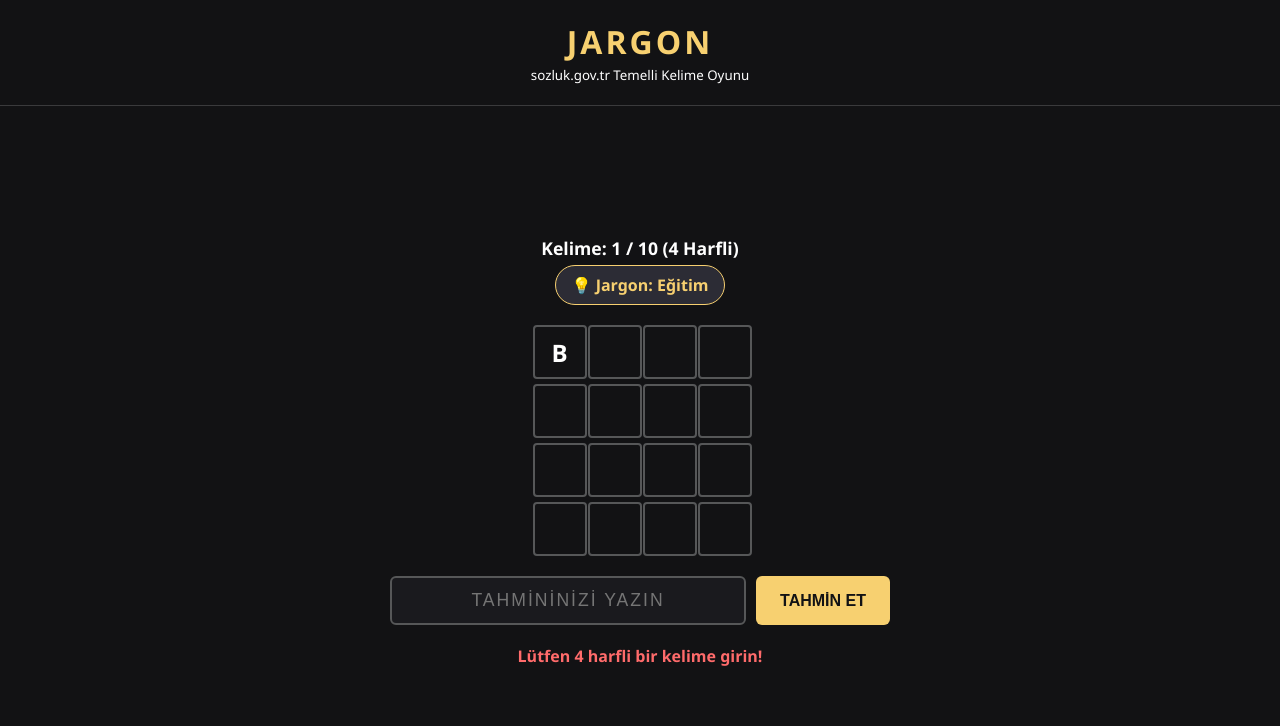
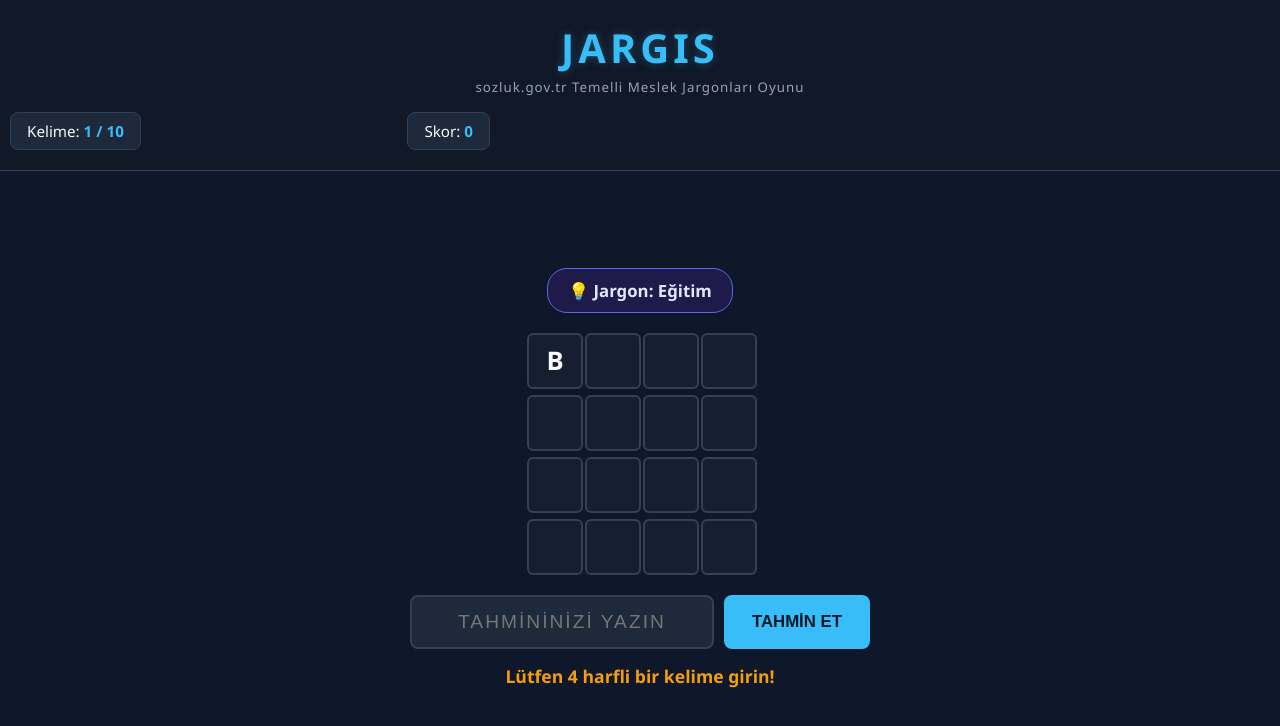
Before and after one commit to 20danda14-create/JARGON, a plain HTML site: page index.html in a window 1280 px wide. Both pictures are taken after a click on the button "TAHMİN ET". Drawn offline with Linux system fonts and the light colour scheme.

Commit message:
Update index.html

```diff
--- a/index.html
+++ b/index.html
@@ -3,16 +3,17 @@
 <head>
     <meta charset="UTF-8">
     <meta name="viewport" content="width=device-width, initial-scale=1.0">
-    <title>Jargon - Meslek Jargonları Oyunu</title>
+    <title>Jargis - Meslek Jargonları Oyunu</title>
     <style>
         :root {
-            --bg-color: #121214;
-            --card-bg: #1a1a1e;
-            --text-color: #ffffff;
-            --correct: #538d4e;
-            --present: #b59f3b;
-            --absent: #3a3a3c;
-            --border-color: #565758;
+            --bg-color: #0f172a;
+            --card-bg: #1e293b;
+            --text-color: #f8fafc;
+            --correct: #10b981;
+            --present: #f59e0b;
+            --absent: #475569;
+            --border-color: #334155;
+            --accent: #38bdf8;
         }
 
         body {
@@ -30,13 +31,39 @@
             text-align: center;
             padding: 20px;
             width: 100%;
-            border-bottom: 1px solid var(--absent);
+            border-bottom: 1px solid var(--border-color);
+            background-color: #111827;
         }
 
         h1 {
             margin: 0;
-            letter-spacing: 3px;
-            color: #f7d070;
+            letter-spacing: 4px;
+            color: var(--accent);
+            font-size: 2.5rem;
+            text-shadow: 0 0 10px rgba(56, 189, 248, 0.3);
+        }
+
+        .stats-bar {
+            display: flex;
+            justify-content: space-between;
+            width: 100%;
+            max-width: 500px;
+            margin-top: 15px;
+            padding: 0 10px;
+            box-sizing: border-box;
+        }
+
+        .stat-box {
+            background-color: var(--card-bg);
+            padding: 8px 16px;
+            border-radius: 8px;
+            border: 1px solid var(--border-color);
+            font-size: 0.95rem;
+        }
+
+        .stat-value {
+            font-weight: bold;
+            color: var(--accent);
         }
 
         .game-container {
@@ -48,43 +75,40 @@
             padding: 20px;
             max-width: 500px;
             width: 100%;
-        }
-
-        .level-info {
-            font-size: 1.1rem;
-            margin-bottom: 5px;
-            font-weight: bold;
+            box-sizing: border-box;
         }
 
         .jargon-hint {
-            background-color: #2c2c35;
-            padding: 8px 16px;
+            background-color: #1e1b4b;
+            padding: 10px 20px;
             border-radius: 20px;
-            font-size: 1rem;
+            font-size: 1.05rem;
             margin-bottom: 20px;
-            border: 1px solid #f7d070;
-            color: #f7d070;
+            border: 1px solid #6366f1;
+            color: #e0e7ff;
             font-weight: 600;
+            box-shadow: 0 4px 6px -1px rgba(0, 0, 0, 0.1);
         }
 
         .matrix {
             display: grid;
-            gap: 5px;
+            gap: 6px;
             margin-bottom: 20px;
         }
 
         .cell {
-            width: 50px;
-            height: 50px;
+            width: 52px;
+            height: 52px;
             border: 2px solid var(--border-color);
             display: flex;
             align-items: center;
             justify-content: center;
-            font-size: 1.5rem;
+            font-size: 1.6rem;
             font-weight: bold;
             text-transform: uppercase;
-            border-radius: 4px;
+            border-radius: 6px;
             transition: all 0.3s ease;
+            background-color: rgba(30, 41, 59, 0.5);
         }
 
         .cell.correct { background-color: var(--correct); border-color: var(--correct); }
@@ -95,15 +119,15 @@
             display: flex;
             gap: 10px;
             width: 100%;
-            margin-bottom: 20px;
+            margin-bottom: 15px;
         }
 
         input {
             flex: 1;
-            padding: 12px;
-            font-size: 1.1rem;
+            padding: 14px;
+            font-size: 1.2rem;
             border: 2px solid var(--border-color);
-            border-radius: 6px;
+            border-radius: 8px;
             background-color: var(--card-bg);
             color: var(--text-color);
             text-transform: uppercase;
@@ -113,111 +137,174 @@
 
         input:focus {
             outline: none;
-            border-color: #f7d070;
+            border-color: var(--accent);
+            box-shadow: 0 0 0 3px rgba(56, 189, 248, 0.2);
         }
 
         button {
-            padding: 12px 24px;
-            font-size: 1rem;
+            padding: 14px 28px;
+            font-size: 1.05rem;
             font-weight: bold;
-            background-color: #f7d070;
-            color: #121214;
+            background-color: var(--accent);
+            color: #0f172a;
             border: none;
-            border-radius: 6px;
-            cursor:pointer;
-            transition: opacity 0.2s;
+            border-radius: 8px;
+            cursor: pointer;
+            transition: all 0.2s;
         }
 
-        button:hover { opacity: 0.9; }
+        button:hover { opacity: 0.9; transform: translateY(-1px); }
+        button:active { transform: translateY(0); }
 
         .message {
-            height: 25px;
+            min-height: 25px;
             font-weight: bold;
-            color: #ff6b6b;
             text-align: center;
+            margin-bottom: 15px;
+            font-size: 1.1rem;
+        }
+
+        .meaning-card {
+            background-color: #1e293b;
+            border-left: 5px solid var(--accent);
+            padding: 15px;
+            border-radius: 0 8px 8px 0;
+            width: 100%;
+            box-sizing: border-box;
+            margin-top: 10px;
+            display: none;
+            animation: fadeIn 0.5s ease-in-out;
+        }
+
+        .meaning-title {
+            font-weight: bold;
+            color: var(--accent);
+            margin-bottom: 5px;
+            font-size: 1.1rem;
+        }
+
+        .meaning-text {
+            font-size: 0.95rem;
+            line-height: 1.5;
+            color: #cbd5e1;
+        }
+
+        .next-btn {
+            background-color: var(--correct);
+            color: white;
+            margin-top: 15px;
+            display: none;
+            width: 100%;
+        }
+
+        @keyframes fadeIn {
+            from { opacity: 0; transform: translateY(10px); }
+            to { opacity: 1; transform: translateY(0); }
         }
     </style>
 </head>
 <body>
 
     <header>
-        <h1>JARGON</h1>
-        <small>sozluk.gov.tr Temelli Kelime Oyunu</small>
+        <h1>JARGIS</h1>
+        <small style="color: #94a3b8; letter-spacing: 1px;">sozluk.gov.tr Temelli Meslek Jargonları Oyunu</small>
+        <div class="stats-bar">
+            <div class="stat-box">Kelime: <span id="levelInfo" class="stat-value">1 / 10</span></div>
+            <div class="stat-box">Skor: <span id="scoreInfo" class="stat-value">0</span></div>
+        </div>
     </header>
 
     <div class="game-container">
-        <div class="level-info" id="levelInfo">Kelime: 1 / 10</div>
         <div class="jargon-hint" id="jargonHint">💡 Jargon: Yükleniyor...</div>
 
         <div class="matrix" id="matrix"></div>
 
-        <div class="input-area">
+        <div class="input-area" id="inputArea">
             <input type="text" id="guessInput" placeholder="Tahmininizi yazın" maxlength="4" autocomplete="off">
             <button id="guessBtn">TAHMİN ET</button>
         </div>
 
         <div class="message" id="message"></div>
+
+        <div class="meaning-card" id="meaningCard">
+            <div class="meaning-title" id="meaningTitle">KELİME VE ANLAMI</div>
+            <div class="meaning-text" id="meaningText">Kelimenin sözlükteki tanımı burada görünecek.</div>
+            <button class="next-btn" id="nextBtn">SONRAKİ KELİME ➔</button>
+        </div>
     </div>
 
     <script>
-        // Oyun Kelime Havuzu (sozluk.gov.tr verilerine uygun ölçekleme)
+        // Oyun Kelime Havuzu (sozluk.gov.tr verilerine ve anlamlarına uygun olarak hazırlanmıştır)
         const wordList = [
             // 4 Harfliler
-            { word: "BURS", hint: "Eğitim" },
-            { word: "İLAM", hint: "Hukuk" },
-            { word: "OROZ", hint: "Denizcilik" },
+            { word: "BURS", hint: "Eğitim", meaning: "Bir öğrencinin öğrenimini sürdürebilmesi veya bir kimsenin bilgi ve görgüsünü artırabilmesi için devletçe veya özel kuruluşlarca ayrılan aylık ödenek." },
+            { word: "İLAM", hint: "Hukuk", meaning: "Bir davanın mahkemece nasıl bir hükme bağlandığını gösteren resmi mühürlü belge." },
+            { word: "OROZ", hint: "Denizcilik", meaning: "Menteşeli pencereleri açıp kapamaya yarayan demir mandal veya gemi demirlerindeki kilit mekanizması mekanik parçası." },
             // 5 Harfliler
-            { word: "ANFOR", hint: "Arkeoloji" },
-            { word: "RAYİÇ", hint: "Ticaret / Ekonomi" },
-            { word: "LÜMEN", hint: "Tıp / Fizik" },
+            { word: "ANFOR", hint: "Arkeoloji", meaning: "Antik Dönem'e ait, dibi sivri, iki kulplu, zeytinyağı veya şarap taşımakta kullanılan pişmiş toprak kap (Amfora)." },
+            { word: "RAYİÇ", hint: "Ticaret / Ekonomi", meaning: "Bir para biriminin veya malın piyasadaki satış ve sürüm değeri, cari fiyat." },
+            { word: "LÜMEN", hint: "Tıp / Fizik", meaning: "Anatomide damar veya içi boş organların içindeki boşluk; Fizikte ise bir ışık kaynağının yaydığı toplam ışık akısının birimi." },
             // 6 Harfliler
-            { word: "TAHKİM", hint: "Hukuk" },
-            { word: "BORDRO", hint: "Maliye / Muhasebe" },
-            { word: "BİYOPSİ", hint: "Tıp" },
+            { word: "TAHKİM", hint: "Hukuk", meaning: "Taraflar arasındaki uyuşmazlıkların mahkeme yerine hakem adı verilen tarafsız üçüncü kişilerce çözümlenmesi yöntemi." },
+            { word: "BORDRO", hint: "Maliye / Muhasebe", meaning: "Hesap durumunu gösteren çizelge; özellikle çalışanlara ödenen ücretlerin ayrıntılarını gösteren resmi belge." },
+            { word: "BİYOPSİ", hint: "Tıp", meaning: "Tanı koyabilmek amacıyla canlı bir dokudan, mikroskop altında incelenmek üzere küçük bir parça alınması işlemi." },
             // 7 Harfli Final
-            { word: "ARTEFAKT", hint: "Arkeoloji" }
+            { word: "ARTEFAKT", hint: "Arkeoloji", meaning: "İnsan eliyle yapılmış, değiştirilmiş veya kullanılmış, arkeolojik önemi olan taşınabilir her türlü nesne veya yapay olgu." }
         ];
 
         let currentLevel = 0;
+        let currentScore = 0;
         let currentRow = 0;
         let targetWord = "";
         let wordLength = 0;
         let maxGuesses = 0;
+        let isLevelOver = false;
 
         const matrixEl = document.getElementById("matrix");
         const guessInput = document.getElementById("guessInput");
         const guessBtn = document.getElementById("guessBtn");
         const jargonHintEl = document.getElementById("jargonHint");
         const levelInfoEl = document.getElementById("levelInfo");
+        const scoreInfoEl = document.getElementById("scoreInfo");
         const messageEl = document.getElementById("message");
+        const meaningCard = document.getElementById("meaningCard");
+        const meaningTitle = document.getElementById("meaningTitle");
+        const meaningText = document.getElementById("meaningText");
+        const nextBtn = document.getElementById("nextBtn");
+        const inputArea = document.getElementById("inputArea");
 
         function initGame() {
             if (currentLevel >= wordList.length) {
-                messageEl.style.color = "#538d4e";
-                messageEl.innerText = "🎉 TEBRİKLER! Tüm jargonları başarıyla tamamladınız!";
-                guessInput.disabled = true;
-                guessBtn.disabled = true;
+                showMessage(`🎉 TEBRİKLER! Jargis Oyununu ${currentScore} Toplam Skorla Bitirdiniz!`, "#10b981");
+                inputArea.style.display = "none";
+                meaningCard.style.display = "none";
+                jargonHintEl.innerText = "🏆 OYUN TAMAMLANDI";
                 return;
             }
 
+            isLevelOver = false;
             const currentData = wordList[currentLevel];
             targetWord = currentData.word.toUpperCase();
             wordLength = targetWord.length;
-            maxGuesses = wordLength; // Harf sayısı kadar tahmin hakkı
+            maxGuesses = wordLength;
             currentRow = 0;
 
             // Arayüz Güncellemeleri
-            levelInfoEl.innerText = `Kelime: ${currentLevel + 1} / ${wordList.length} (${wordLength} Harfli)`;
+            levelInfoEl.innerText = `${currentLevel + 1} / ${wordList.length}`;
+            scoreInfoEl.innerText = currentScore;
             jargonHintEl.innerText = `💡 Jargon: ${currentData.hint}`;
             guessInput.maxLength = wordLength;
             guessInput.value = "";
+            inputArea.style.display = "flex";
             guessInput.disabled = false;
             guessBtn.disabled = false;
             messageEl.innerText = "";
+            meaningCard.style.display = "none";
+            nextBtn.style.display = "none";
 
             // Matris Kurulumu
             matrixEl.innerHTML = "";
-            matrixEl.style.gridTemplateColumns = `repeat(${wordLength}, 50px)`;
+            matrixEl.style.gridTemplateColumns = `repeat(${wordLength}, 52px)`;
 
             for (let i = 0; i < maxGuesses; i++) {
                 for (let j = 0; j < wordLength; j++) {
@@ -225,7 +312,7 @@
                     cell.classList.add("cell");
                     cell.setAttribute("id", `cell-${i}-${j}`);
 
-                    // İlk satırın ilk hücresine ipucu harfi yerleştir (Lingo kuralı)
+                    // Lingo kuralı: İlk satırın ilk hücresine ilk harf yerleştirilir
                     if (i === 0 && j === 0) {
                         cell.innerText = targetWord[0];
                     }
@@ -233,27 +320,31 @@
                     matrixEl.appendChild(cell);
                 }
             }
+            guessInput.focus();
         }
 
         function handleGuess() {
-            const guess = guessInput.value.trim().toUpperCase().replace(/I/g, "İ"); // Türkçe harf düzeltmesi esnekliği
+            if (isLevelOver) return;
+
+            let guess = guessInput.value.trim().toUpperCase();
+            // Türkçe karakter esnekliği (I-İ dönüşümleri için ek önlem)
+            guess = guess.replace(/I/g, "İ");
 
             if (guess.length !== wordLength) {
-                showMessage(`Lütfen ${wordLength} harfli bir kelime girin!`);
+                showMessage(`Lütfen ${wordLength} harfli bir kelime girin!`, "#f59e0b");
                 return;
             }
 
             messageEl.innerText = "";
             const targetLetterCounts = {};
 
-            // Harf havuzu frekansı hesaplama (Aynı harften kaç adet var kontrolü için)
             for (let char of targetWord) {
                 targetLetterCounts[char] = (targetLetterCounts[char] || 0) + 1;
             }
 
             const states = Array(wordLength).fill("absent");
 
-            // 1. Aşama: Tam eşleşen yeşilleri (correct) bulma
+            // 1. Aşama: Yeşiller (Doğru yer)
             for (let i = 0; i < wordLength; i++) {
                 if (guess[i] === targetWord[i]) {
                     states[i] = "correct";
@@ -261,7 +352,7 @@
                 }
             }
 
-            // 2. Aşama: Kelimede var ama yeri yanlış olan sarıları (present) bulma
+            // 2. Aşama: Sarılar (Yanlış yer ama kelimede var)
             for (let i = 0; i < wordLength; i++) {
                 if (states[i] !== "correct") {
                     if (targetLetterCounts[guess[i]] && targetLetterCounts[guess[i]] > 0) {
@@ -271,54 +362,71 @@
                 }
             }
 
-            // Arayüze Renkleri Giydirme
+            // Renkleri hücrelere giydir
             for (let i = 0; i < wordLength; i++) {
                 const cell = document.getElementById(`cell-${currentRow}-${i}`);
                 cell.innerText = guess[i];
                 cell.classList.add(states[i]);
             }
 
-            // Kazanma / Kaybetme Kontrolü
+            // KAZANMA DURUMU
             if (guess === targetWord) {
-                showMessage("🎉 Doğru Jargon! Sonraki kelimeye geçiliyor...", "#538d4e");
-                guessInput.disabled = true;
-                guessBtn.disabled = true;
-                setTimeout(() => {
-                    currentLevel++;
-                    initGame();
-                }, 2000);
+                isLevelOver = true;
+                // Skor hesaplama: Kalan haklar ölçüsünde bonus skor eklenir
+                const pointsEarned = (maxGuesses - currentRow) * 10;
+                currentScore += pointsEarned;
+                scoreInfoEl.innerText = currentScore;
+
+                showMessage(`🎉 Harika! Kelimeyi Bildiniz (+${pointsEarned} Puan)`, "#10b981");
+                endLevel();
                 return;
             }
 
             currentRow++;
 
+            // KAYBETME DURUMU
             if (currentRow >= maxGuesses) {
-                showMessage(`😔 Hakkınız bitti! Doğru Kelime: ${targetWord}`, "#ff6b6b");
-                guessInput.disabled = true;
-                guessBtn.disabled = true;
-                setTimeout(() => {
-                    initGame(); // Aynı seviyeyi sıfırlar veya bir sonrakine geçiş tercihinize bağlıdır.
-                }, 3000);
+                isLevelOver = true;
+                showMessage(`😔 Hakkınız bitti! Doğru Kelime: ${targetWord}`, "#ef4444");
+                endLevel();
             } else {
-                // Sonraki satırın başına ipucu olarak yine ilk harfi koyalım
+                // Sonraki satırın ilk hücresine ilk harfi ipucu olarak koy
                 const nextRowFirstCell = document.getElementById(`cell-${currentRow}-0`);
-                if(nextRowFirstCell) nextRowFirstCell.innerText = targetWord[0];
+                if (nextRowFirstCell) nextRowFirstCell.innerText = targetWord[0];
                 guessInput.value = "";
+                guessInput.focus();
             }
         }
 
-        function showMessage(msg, color = "#ff6b6b") {
+        function endLevel() {
+            guessInput.disabled = true;
+            guessBtn.disabled = true;
+
+            // Sözlük Anlamını Göster
+            const currentData = wordList[currentLevel];
+            meaningTitle.innerText = `${currentData.word} (${currentData.hint} Jargonu)`;
+            meaningText.innerText = currentData.meaning;
+
+            meaningCard.style.display = "block";
+            nextBtn.style.display = "block";
+        }
+
+        function showMessage(msg, color = "#ef4444") {
             messageEl.style.color = color;
             messageEl.innerText = msg;
         }
 
-        // Event Listeners
+        // Etkinlik Dinleyicileri
         guessBtn.addEventListener("click", handleGuess);
         guessInput.addEventListener("keypress", (e) => {
             if (e.key === "Enter") handleGuess();
         });
+        nextBtn.addEventListener("click", () => {
+            currentLevel++;
+            initGame();
+        });
 
-        // Oyunu Başlat
+        // Oyunu başlat
         window.onload = initGame;
     </script>
 </body>
```
